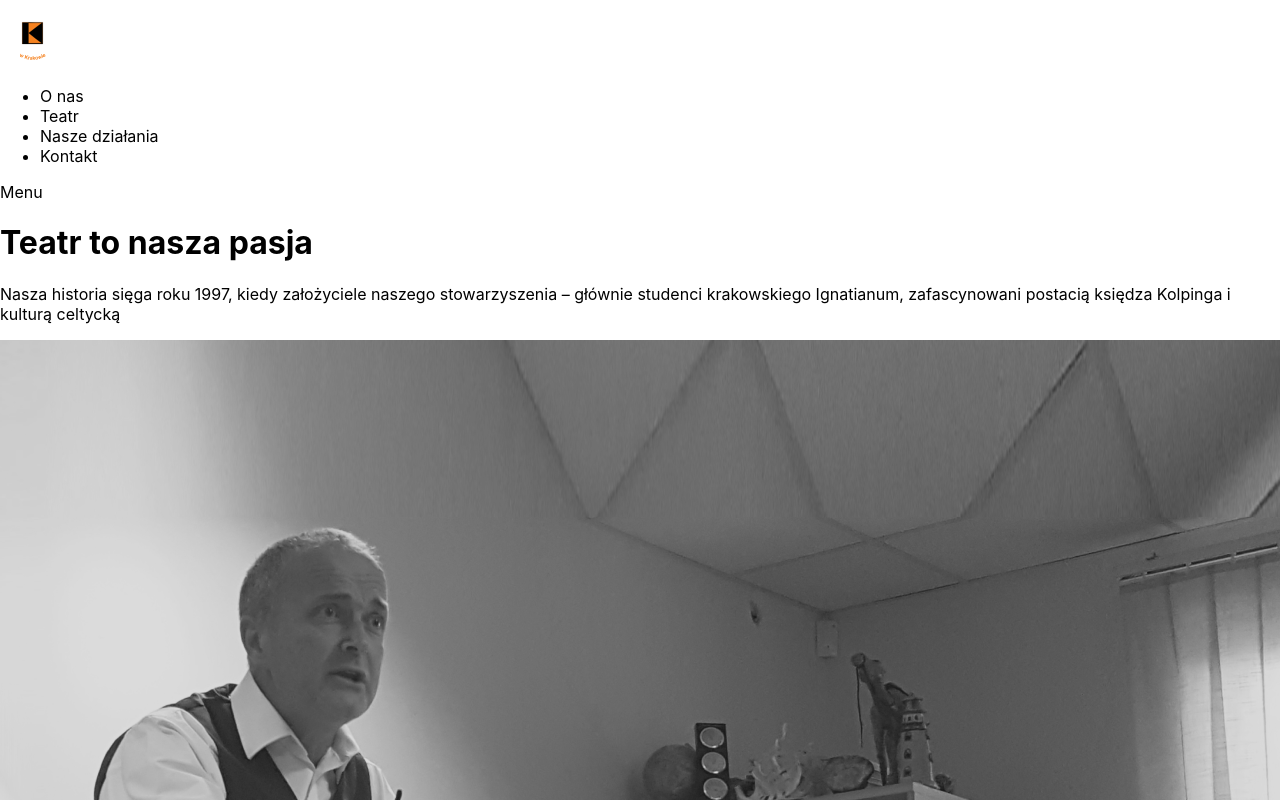
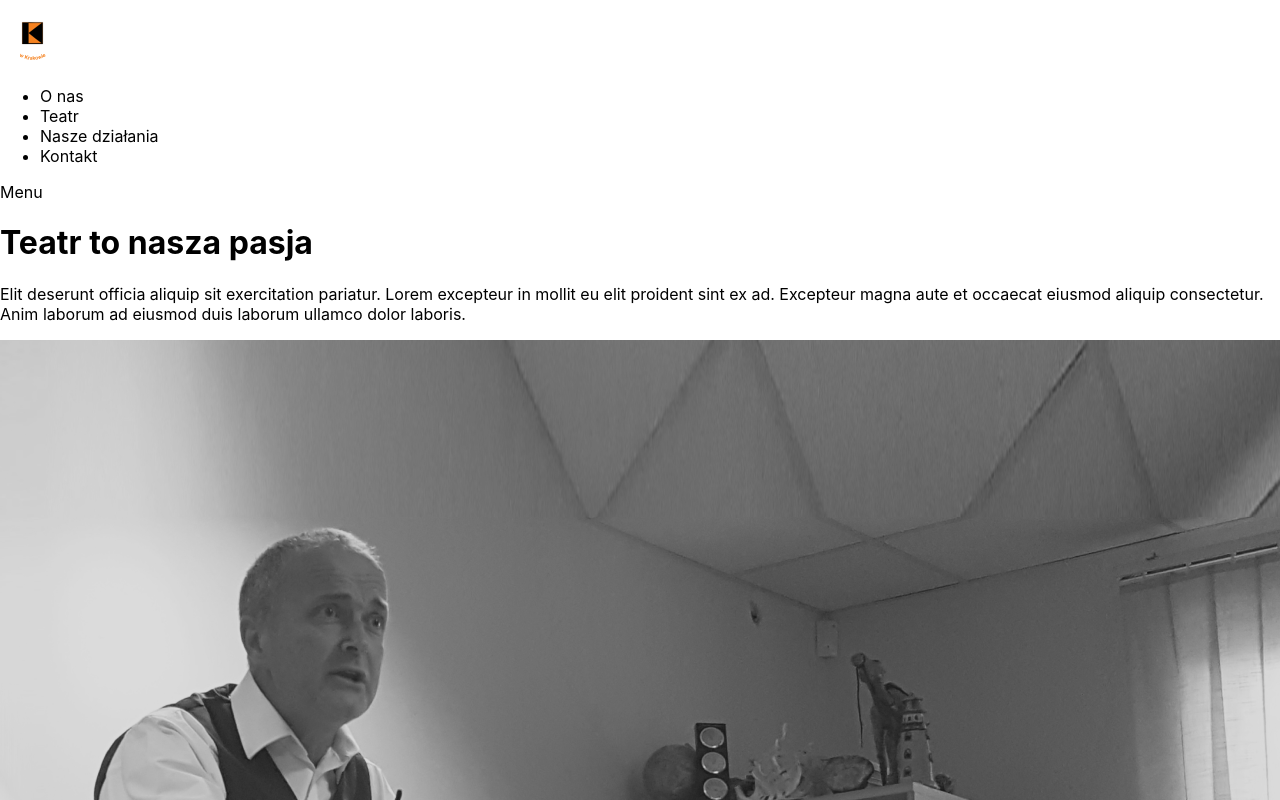
Before and after one commit to MaciejWiatr/klub-celtycki, a Next.js app: page /teatr in a window 1280 px wide. Shown: the top 800 px of the page. Built offline with nearby package versions, Linux system fonts and the light colour scheme.

Commit message:
Add teatr page text placeholder

```diff
--- a/pages/teatr.tsx
+++ b/pages/teatr.tsx
@@ -4,6 +4,7 @@ import { Autoplay } from "swiper";
 import { Swiper, SwiperSlide } from "swiper/react";
 import { useMedia } from "react-use";
 import { useEffect, useState } from "react";
+import { NavLink } from "../components/NavLink";
 
 const TeatrPage = () => {
 	const isSm = useMedia("(min-width: 640px)");
@@ -25,7 +26,7 @@ const TeatrPage = () => {
 		<>
 			<SectionHeader
 				title="Teatr to nasza pasja"
-				description="Nasza historia sięga roku 1997, kiedy założyciele naszego stowarzyszenia – głównie studenci krakowskiego Ignatianum, zafascynowani postacią księdza Kolpinga i kulturą celtycką"
+				description="Elit deserunt officia aliquip sit exercitation pariatur. Lorem excepteur in mollit eu elit proident sint ex ad. Excepteur magna aute et occaecat eiusmod aliquip consectetur. Anim laborum ad eiusmod duis laborum ullamco dolor laboris."
 				img="/images/teatr-bg.png"
 			/>
 			<article className="justify-center flex p-8 pt-24 pb-24">
@@ -228,7 +229,11 @@ const TeatrPage = () => {
 			</article>
 			<div className="p-16 text-center bg-subtle-blue text-xl font-semibold">
 				<p>Dla ciebie teatr również jest pasją?</p>
-				<p>Przyjdź do nas</p>
+				<NavLink href="/kontakt">
+					<span className="text-primary-blue font-bold">
+						Przyjdź do nas
+					</span>
+				</NavLink>
 				<p>Zaangażuj się!</p>
 			</div>
 			<Footer />
```
